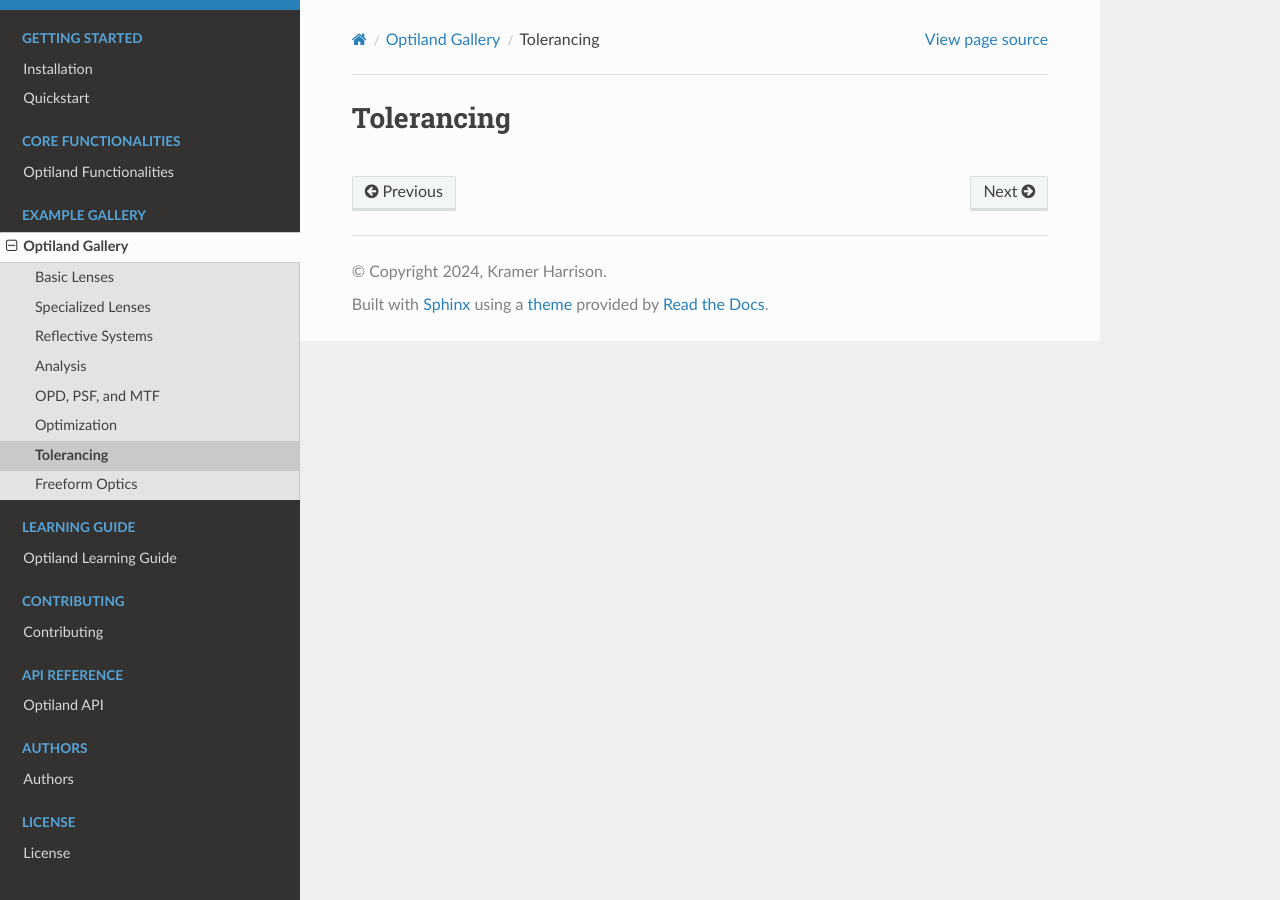
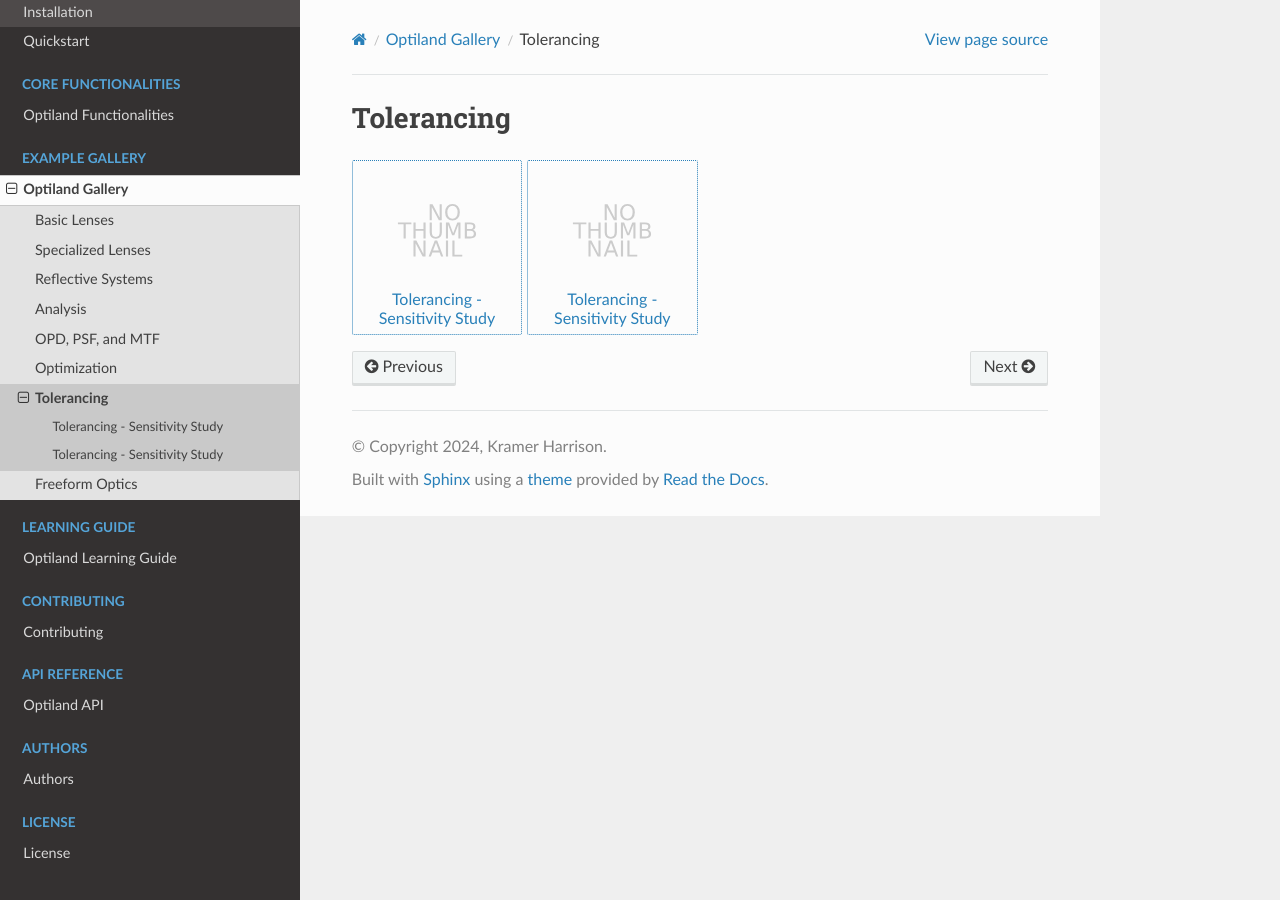
Before and after one commit to HarrisonKramer/optiland, a Sphinx documentation site: the page built from docs/gallery/tolerancing.rst, in a window 1280 px wide. Built offline with Sphinx 7.4.7 and the Read the Docs theme 2.0.0, drawn with Linux system fonts in a browser that asks for light colours; pages that are not in the unit, such as notebooks, are missing from menus.

Commit message:
docs: Add tolerancing examples to gallery

```diff
--- a/docs/gallery/tolerancing.rst
+++ b/docs/gallery/tolerancing.rst
@@ -4,3 +4,6 @@ Tolerancing
 .. _gallery_tolerancing:
 
 .. nbgallery::
+
+    tolerancing/sensitivity
+    tolerancing/monte_carlo
```
